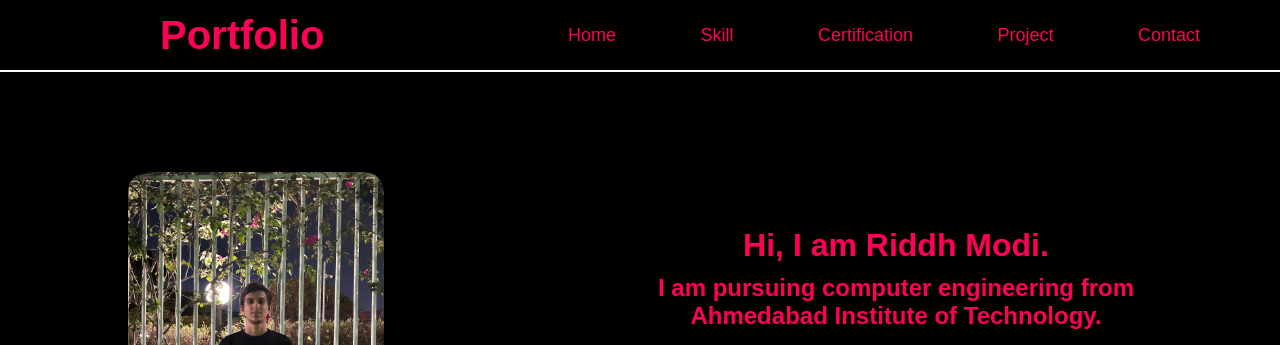
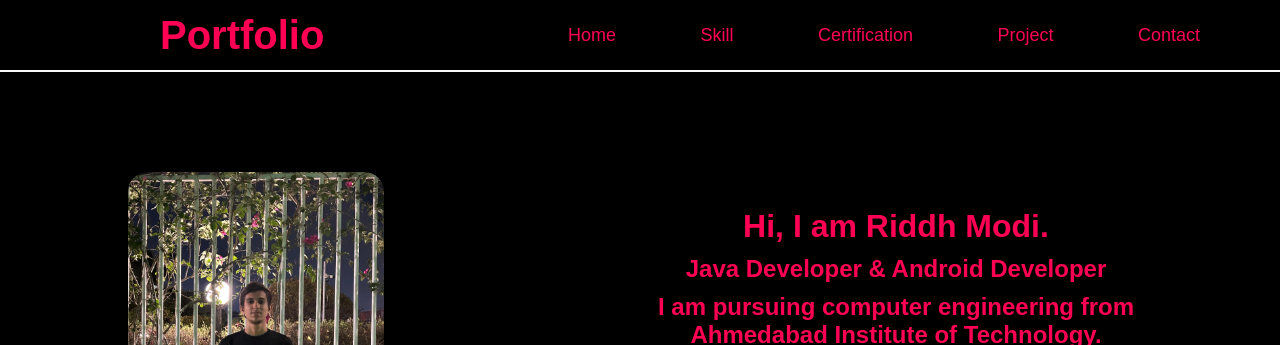
Before and after one commit to Riddh2003/Portfolio, a plain HTML site: page index.html in a window 1280 px wide. Shown: the top 345 px of the page. Drawn offline with Linux system fonts and the light colour scheme; grey boxes are pictures that could not be loaded.

Commit message:
all home page

```diff
--- a/index.html
+++ b/index.html
@@ -26,6 +26,7 @@
             </div>
             <div class="text-col">
                 <h1>Hi, I am Riddh Modi.</h1>
+                <h2>Java Developer & Android Developer</h2>
                 <h2>I am pursuing computer engineering from Ahmedabad Institute of Technology.</h2>
                 <div class="social-icons">
                     <img src="https://img.icons8.com/?size=100&id=xuvGCOXi8Wyg&format=png&color=000000" class="linkedin" alt="LinkedIn">
```
